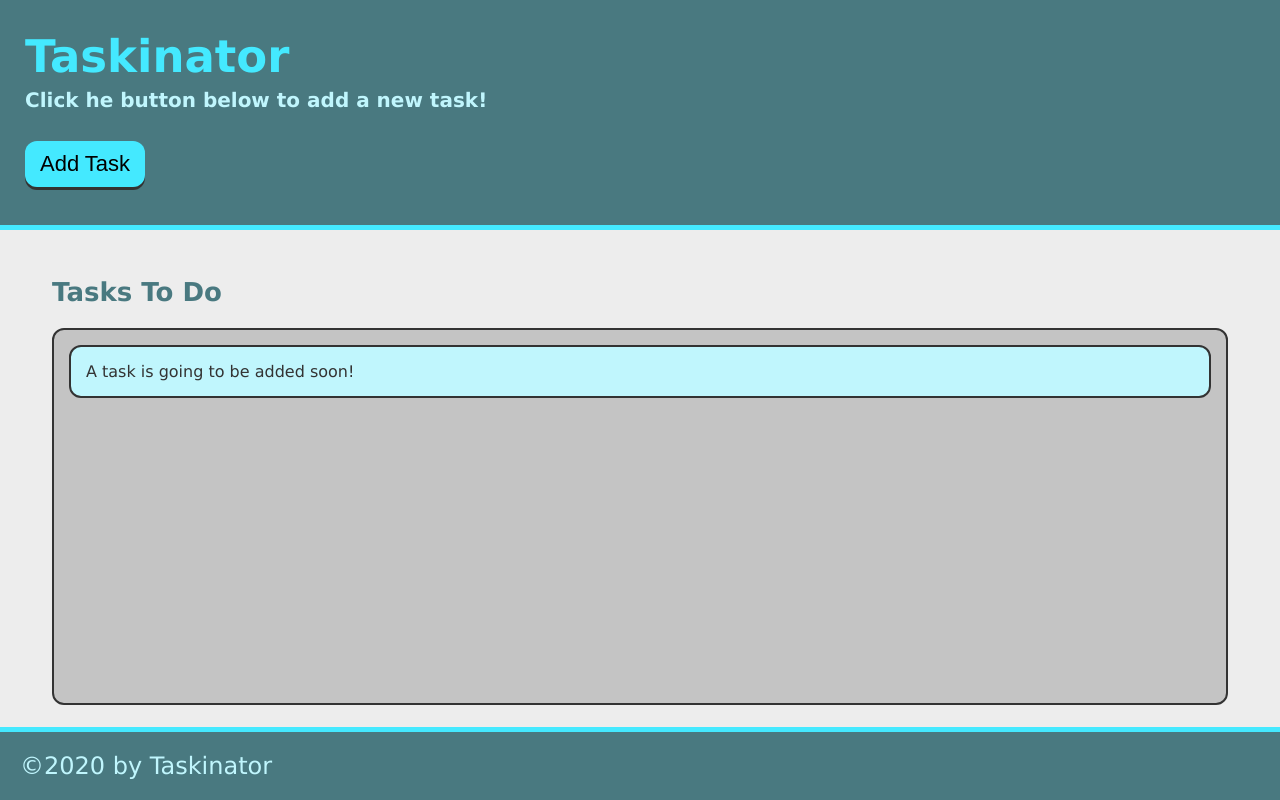
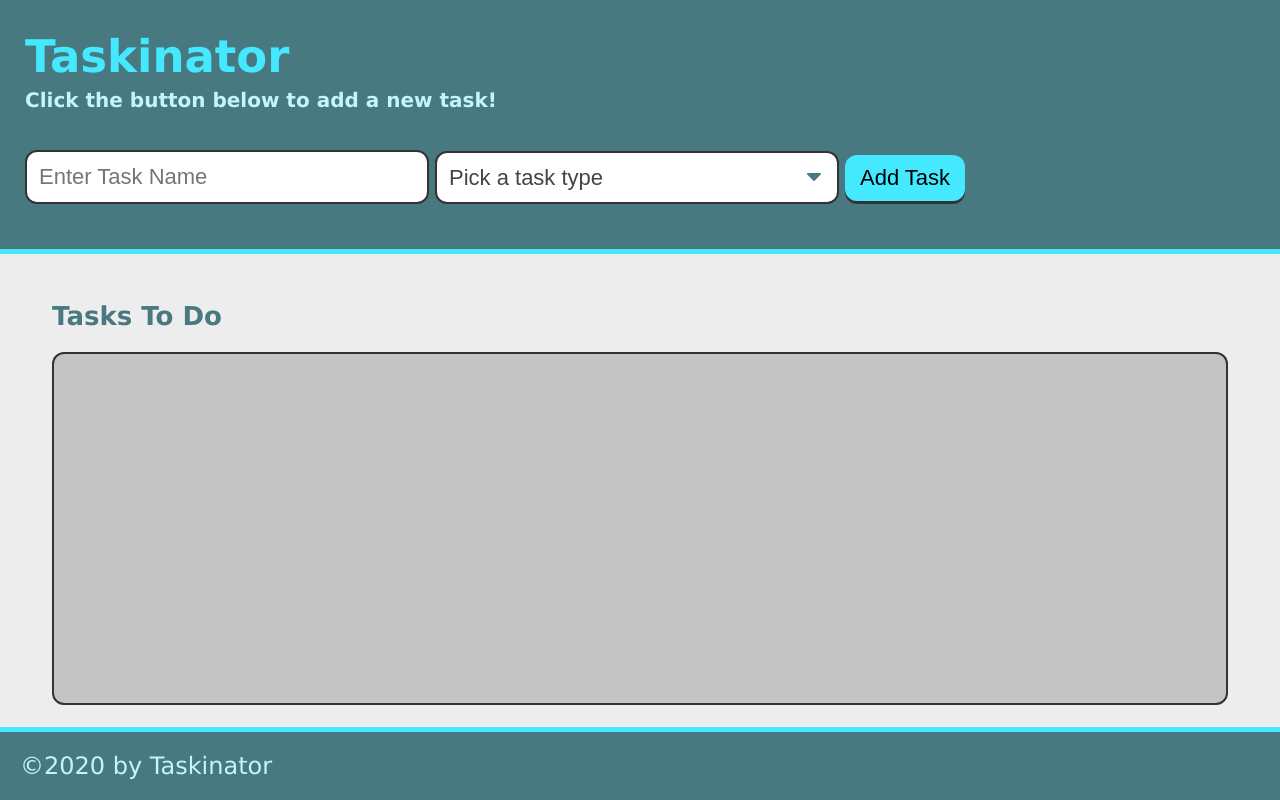
Before and after one commit to emackenziesmith/taskinator, a plain HTML site: page index.html in a window 1280 px wide. Drawn offline with Linux system fonts and the light colour scheme.

Commit message:
added task type dropdown

```diff
--- a/assets/js/script.js
+++ b/assets/js/script.js
@@ -1,5 +1,5 @@
 var buttonEl = document.querySelector("#save-task");
-var tasksToDoEl = document.querySelector("tasks-to-do");
+var tasksToDoEl = document.querySelector("#tasks-to-do");
 
 var createTaskHandler = function() {
     var listItemEl = document.createElement("li");
--- a/index.html
+++ b/index.html
@@ -10,17 +10,30 @@
 <body>
     <header>
         <h1 class="page-title">Taskinator
-            <p>Click he button below to add a new task!</p>
-            <button class="btn" id="save-task">Add Task</button>
+            <p>Click the button below to add a new task!</p>
+            <form id="task-form">
+                <div class="form-group">
+                    <input type="text" name="task-name" placeholder="Enter Task Name" />
+                </div>
+                <div class="form-group">
+                    <select name="task-type" class="select-dropdown">
+                        <option value="" disabled selected>Pick a task type</option>
+                        <option value="Print">Print</option>
+                        <option value="Web">Web</option>
+                        <option value="Mobile">Mobile</option>
+                    </select>
+                </div>
+                <div class ="form-group">
+                    <button class="btn" id="save-task">Add Task</button>
+                </div>
+            </form>
         </h1>
     </header>
 
     <main class="page-content">
         <section class="task-list-wrapper">
             <h2 class="list-title">Tasks To Do</h2>
-            <ul class="task-list" id="tasks-to-do">
-                <li class="task-item">A task is going to be added soon!</li>
-            </ul>
+            <ul class="task-list" id="tasks-to-do"></ul>
         </section>
     </main>
 
```
